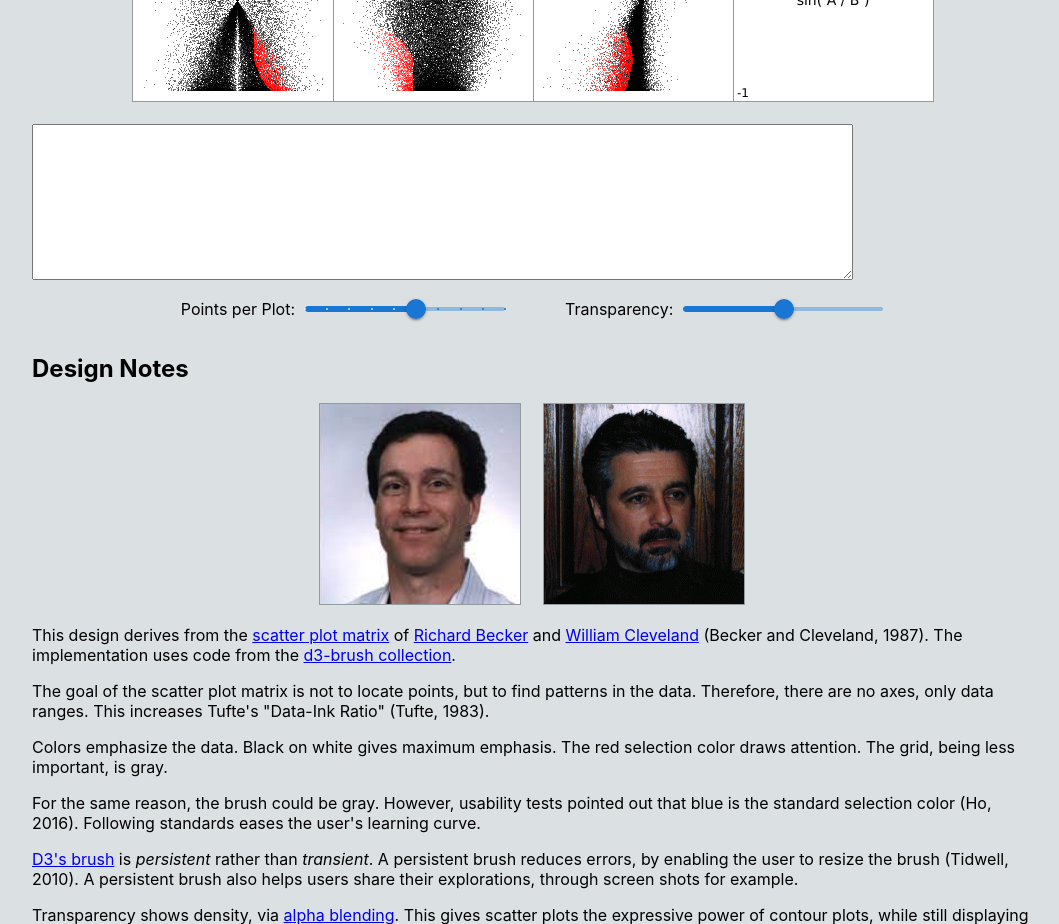
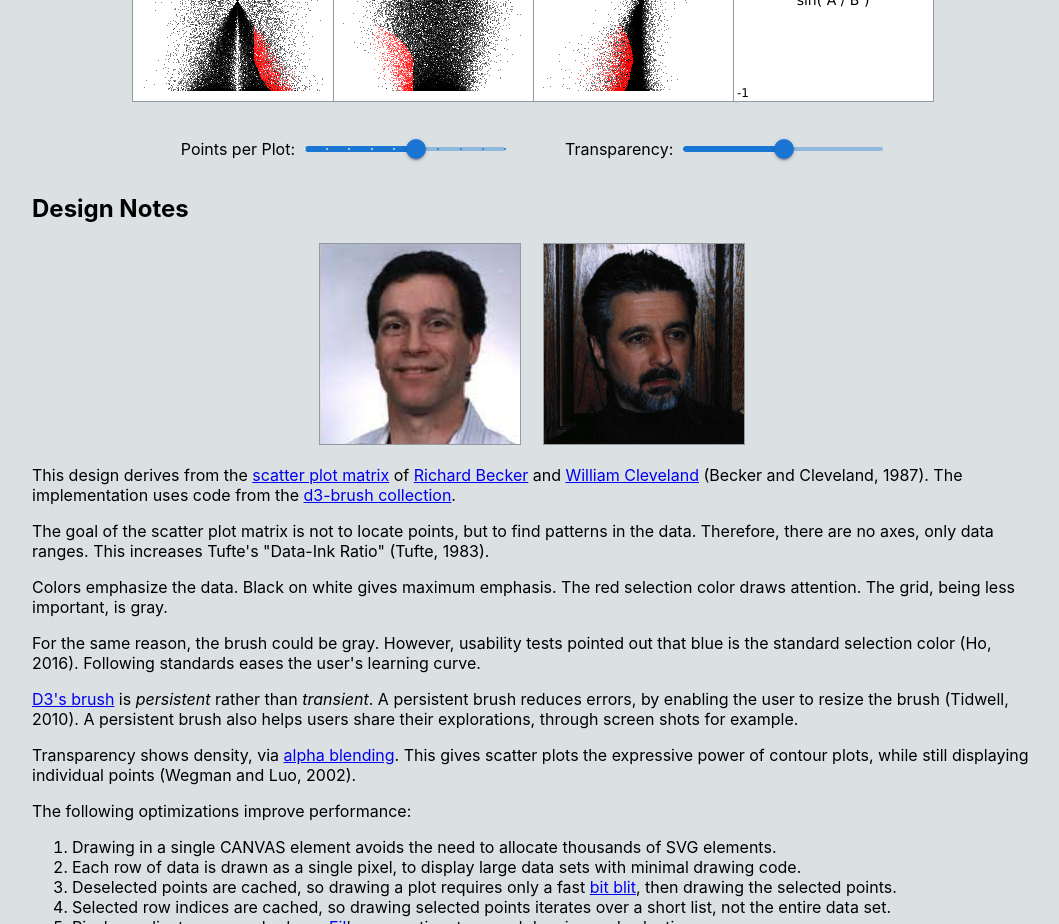
Before and after one commit to hemanrobinson/fast-brushing, a React (Create React App) app: page / in a window 1280 px wide. Shown: the part 920-1844 px from the top of the page, without its empty margins (108-1167 px from the left). Built offline with nearby package versions, Linux system fonts and the light colour scheme.

Commit message:
remove debugging

```diff
--- a/src/App.js
+++ b/src/App.js
@@ -30,7 +30,6 @@ const App = () => {
                 </p>
                 <Matrix nData={nData} opacity={opacity} />
                 <br />
-                <textarea id="debug" rows="10" cols="100"></textarea>
             </div>
             <div className="GridControls">
                 <label>Points per Plot:</label>
--- a/src/Matrix.js
+++ b/src/Matrix.js
@@ -133,8 +133,6 @@ const Matrix = ( props ) => {
                     yUp = event.selection[ 1 ][ 1 ];
                 let offsetX, offsetY;
                 if( event.sourceEvent ) {
-                    const textarea = document.getElementById( "debug" );
-                    textarea.value += "onBrush " + event.sourceEvent.touches + "\n";
                     if( event.sourceEvent.touches ) {
                         const touch = event.sourceEvent.touches[ 0 ];
                         offsetX = touch.clientX - Matrix.canvas.getBoundingClientRect().x;
```
Also changed, not shown: 2 other files (tests, documents, lock files or other folders).
